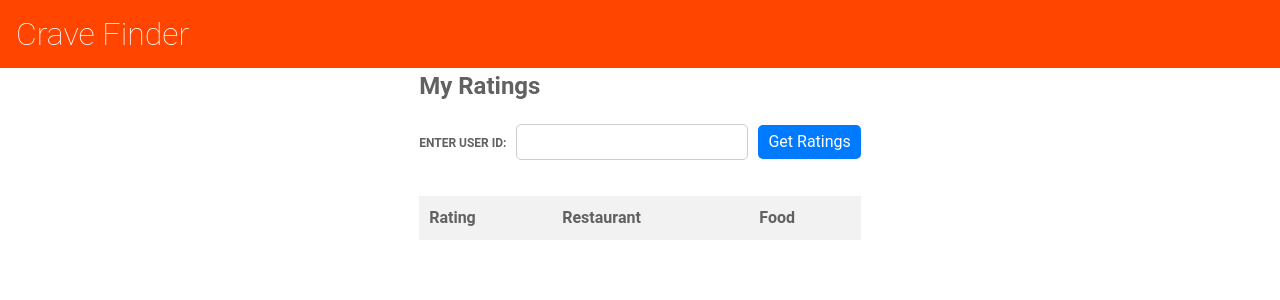
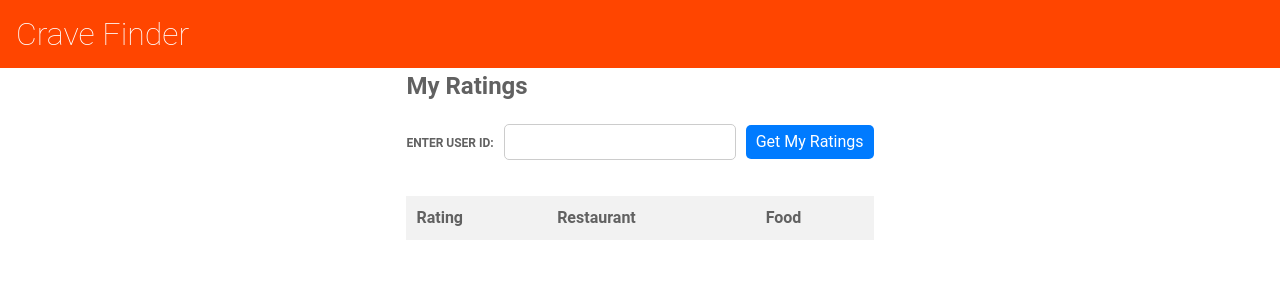
Before and after one commit to ZacharyBournand/crave-finder, an Angular app in the folder frontend/crave-finder/: page /reviews in a window 1280 px wide. Shown: the top 300 px of the page. Built offline with nearby package versions, Linux system fonts and the light colour scheme.

Commit message:
User can search for their reviews - not completed (done in previous commit, forgot to add this description)

```diff
--- a/frontend/crave-finder/src/app/reviews-page/reviews-page.component.html
+++ b/frontend/crave-finder/src/app/reviews-page/reviews-page.component.html
@@ -3,7 +3,7 @@
 <div class="input-container">
     <label for="user-id-input">Enter User ID:</label>
     <input id="user-id-input" type="text" [(ngModel)]="userId">
-    <button (click)="getUserRatings()">Get Ratings</button>
+    <button (click)="getUserRatings()">Get My Ratings</button>
 </div>
 
 <table class="ratings-table">
```
